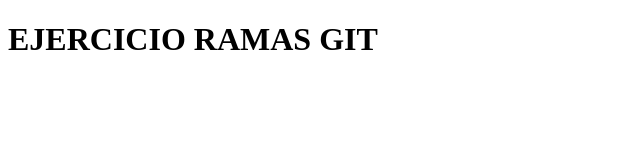
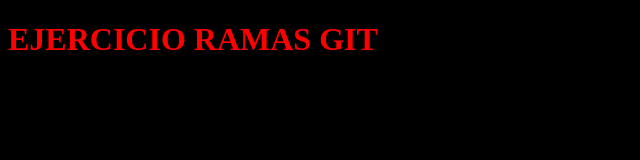
Before and after one commit to estherrc2408/ejercicios_clase13_150223, a plain HTML site: page index.html in a window 1280 px wide. Shown: the whole page, without its empty margins (0-640 px from the left). Drawn offline with Linux system fonts and the light colour scheme.

Commit message:
color h3

```diff
--- a/index.html
+++ b/index.html
@@ -1,12 +1,25 @@
 <!DOCTYPE html>
 <html lang="en">
+
 <head>
     <meta charset="UTF-8">
     <meta http-equiv="X-UA-Compatible" content="IE=edge">
     <meta name="viewport" content="width=device-width, initial-scale=1.0">
     <title>EJERCICIO RAMAS GIT</title>
+
 </head>
+
 <body>
-     <h1>EJERCICIO RAMAS GIT</h1>
+    <style>
+        body {
+            background: black;
+            color: red;
+        }
+        h3 {
+            color:blueviolet;
+        }
+    </style>
+    <h1>EJERCICIO RAMAS GIT</h1>
 </body>
+
 </html>
```
